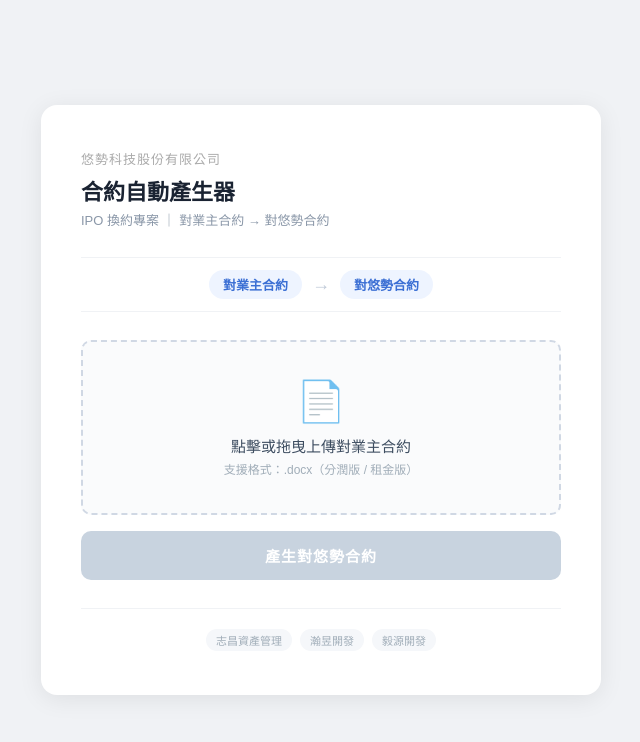
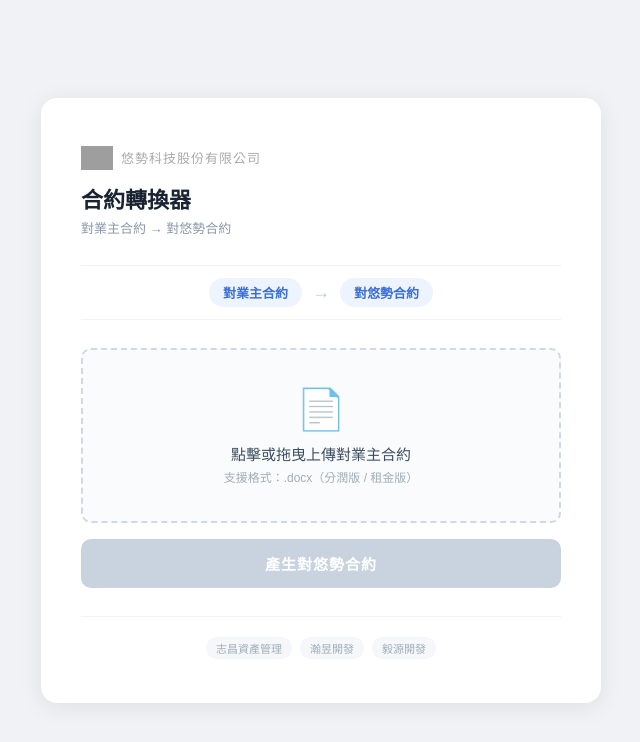
Before and after one commit to FredaMao/contract-generator, a FastAPI app: page / in a window 1280 px wide. Shown: the top 742 px of the page, without its empty margins (319-959 px from the left). Run offline with FastAPI, Linux system fonts and the light colour scheme; grey boxes are pictures that could not be loaded.

Commit message:
UI 更新：改標題、移除 IPO 文字、加入公司 Logo

```diff
--- a/main.py
+++ b/main.py
@@ -2,11 +2,13 @@ import io
 from fastapi import FastAPI, File, UploadFile, HTTPException, Request
 from fastapi.responses import StreamingResponse, HTMLResponse
 from fastapi.templating import Jinja2Templates
+from fastapi.staticfiles import StaticFiles
 from urllib.parse import quote
 from converter import convert_contract
 
-app = FastAPI(title="合約自動產生器")
+app = FastAPI(title="合約轉換器")
 templates = Jinja2Templates(directory="templates")
+app.mount("/static", StaticFiles(directory="static"), name="static")
 
 
 @app.get("/", response_class=HTMLResponse)
--- a/templates/index.html
+++ b/templates/index.html
@@ -3,7 +3,7 @@
 <head>
 <meta charset="UTF-8">
 <meta name="viewport" content="width=device-width, initial-scale=1.0">
-<title>合約自動產生器｜悠勢科技</title>
+<title>合約轉換器｜悠勢科技</title>
 <style>
 * { box-sizing: border-box; margin: 0; padding: 0; }
 body {
@@ -23,7 +23,9 @@ body {
     max-width: 560px;
     box-shadow: 0 4px 24px rgba(0,0,0,0.08);
 }
-.logo { font-size: 13px; color: #aaa; margin-bottom: 6px; letter-spacing: 1px; }
+.logo { display: flex; align-items: center; gap: 8px; margin-bottom: 8px; }
+.logo img { width: 32px; height: 32px; object-fit: contain; }
+.logo span { font-size: 13px; color: #aaa; letter-spacing: 1px; }
 h1 { font-size: 22px; color: #1a2332; margin-bottom: 4px; }
 .tagline { font-size: 13px; color: #8a97a8; margin-bottom: 28px; }
 
@@ -152,9 +154,12 @@ h1 { font-size: 22px; color: #1a2332; margin-bottom: 4px; }
 </head>
 <body>
 <div class="card">
-    <div class="logo">悠勢科技股份有限公司</div>
-    <h1>合約自動產生器</h1>
-    <p class="tagline">IPO 換約專案 ｜ 對業主合約 → 對悠勢合約</p>
+    <div class="logo">
+        <img src="/static/logo.png" alt="悠勢科技 Logo">
+        <span>悠勢科技股份有限公司</span>
+    </div>
+    <h1>合約轉換器</h1>
+    <p class="tagline">對業主合約 → 對悠勢合約</p>
 
     <div class="flow">
         <span class="pill">對業主合約</span>
```
